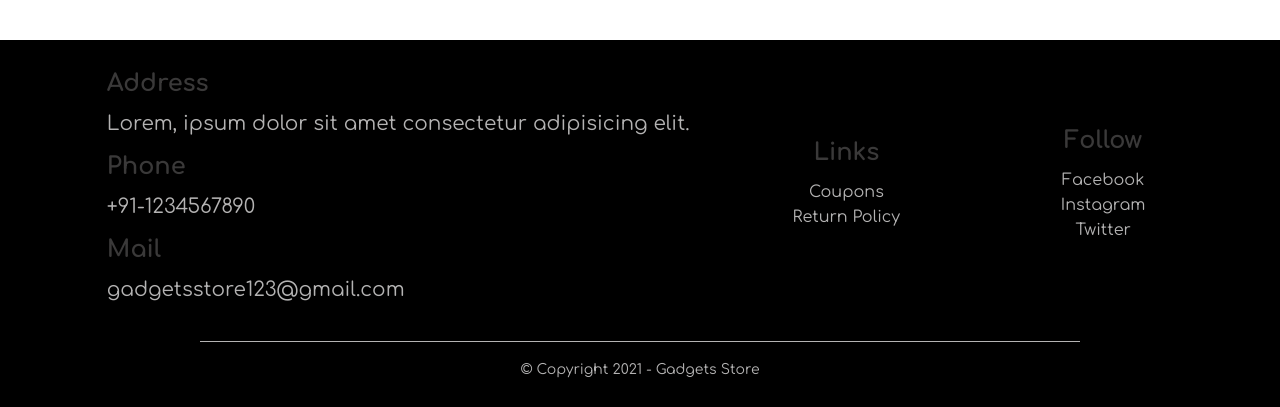
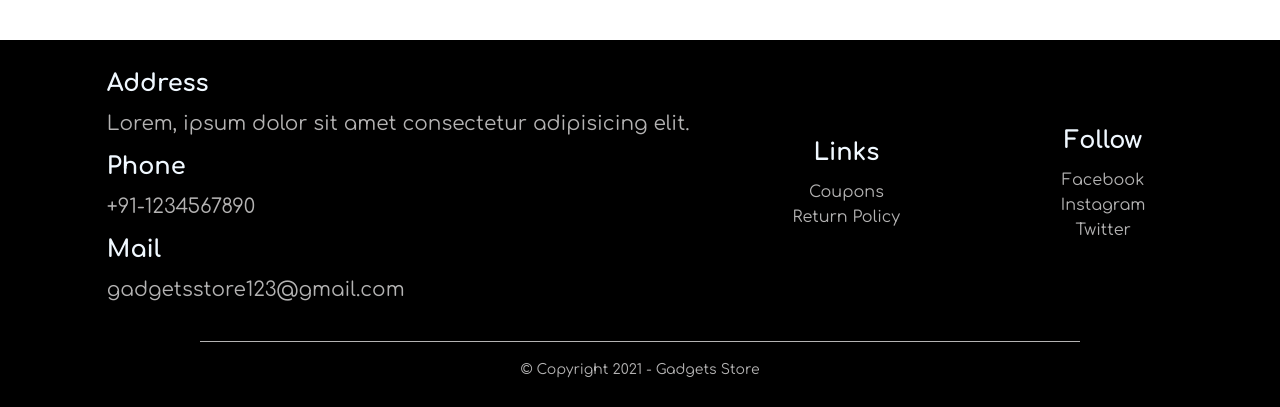
Before and after one commit to iamadityaraj04/gadgetstore, a plain HTML site: page index.html in a window 1280 px wide. Shown: the part 2676-3083 px from the top of the page. Drawn offline with Linux system fonts and the light colour scheme.

Commit message:
minor changes

```diff
--- a/CSS/style.css
+++ b/CSS/style.css
@@ -159,7 +159,7 @@ p{
     color: #b4b3b3;
 }
 .footer h2{
-    color: #3a3939;
+    color: aliceblue;
     margin-bottom: 15px;
 }
 .footer-col1, .footer-col2, .footer-col3{
--- a/index.html
+++ b/index.html
@@ -114,7 +114,7 @@
     <div class="container">
         <div class="row">
             <div class="footer-col1">
-                <h2>Address</h3>
+                <h2>Address</h2>
                 <p>Lorem, ipsum dolor sit amet consectetur adipisicing elit.</p><br>
                 <h2>Phone</h2>
                 <p>+91-1234567890</p><br>
```
Also changed, not shown: 1 other file.
